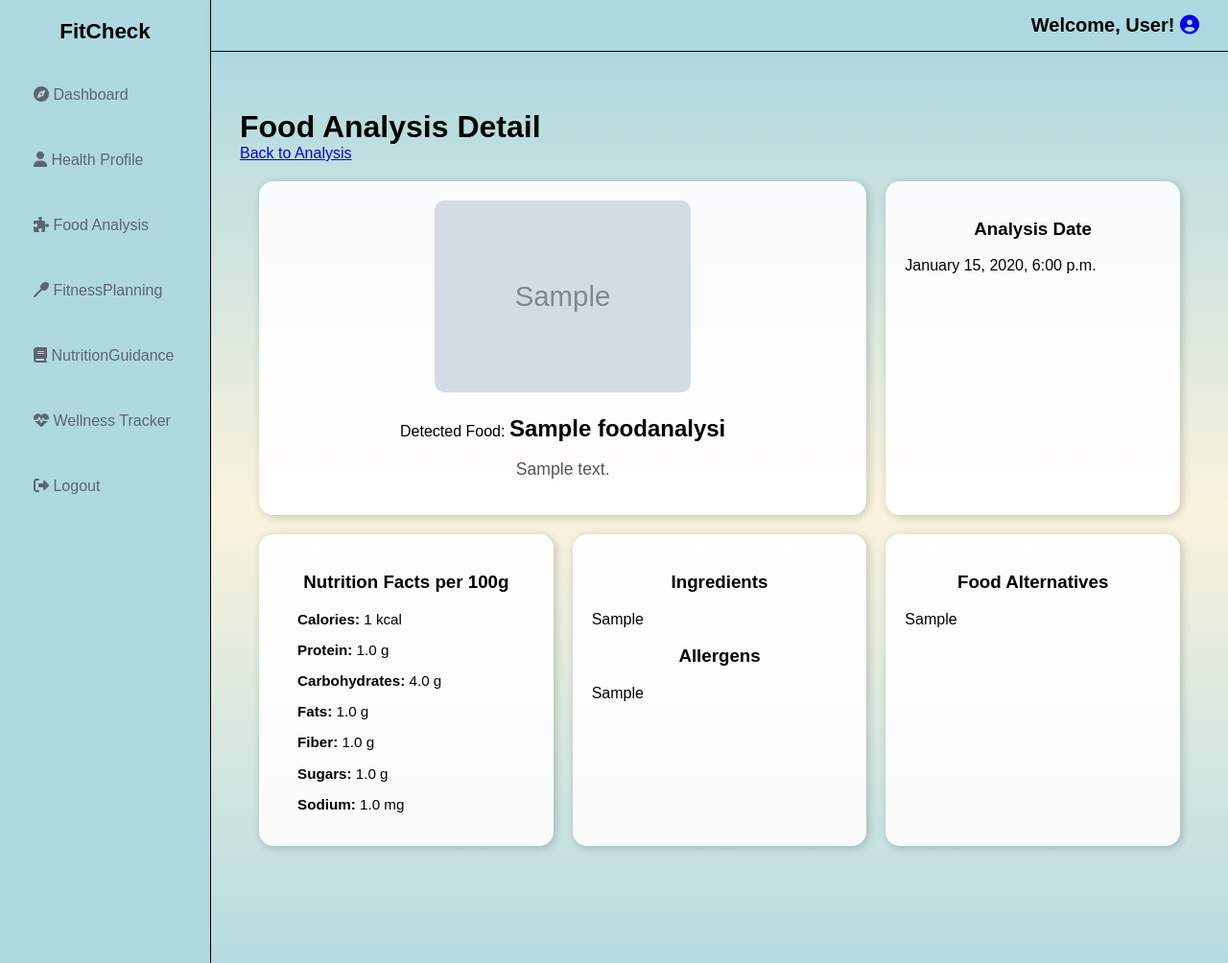
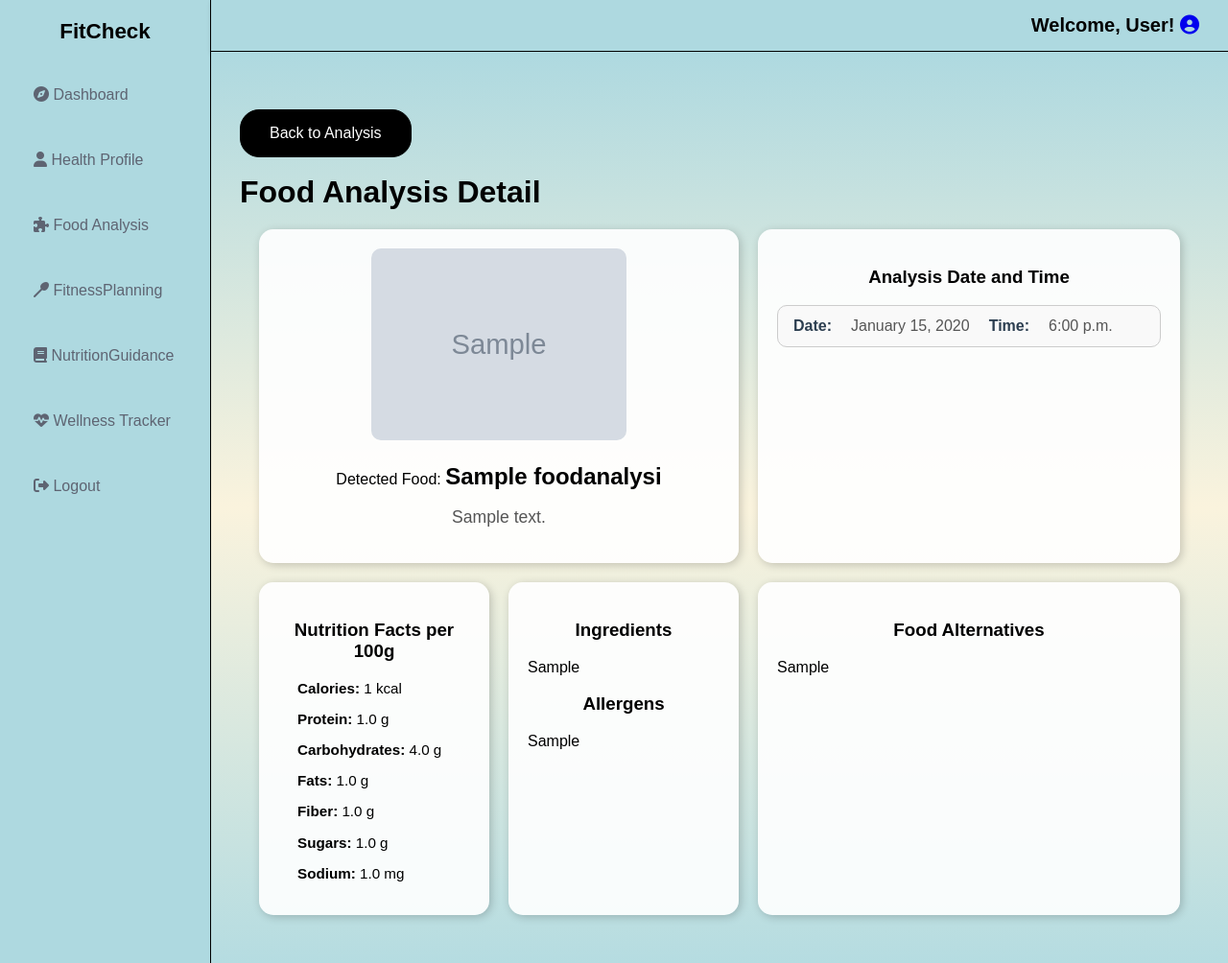
Before and after one commit to marybarbiebarrion/FitCheckApp, a Django app: page /food_analysis/1/ in a window 1280 px wide. Shown: the whole page at 96% size. Run offline with Django 5.2, Linux system fonts and the light colour scheme; tables that the repository leaves empty hold one stand-in row (values such as "Sample post"); grey boxes marked "Sample" are stand-in pictures; some libraries are stand-ins or nearby versions.

Commit message:
improve past analysis and back to analysis display

```diff
--- a/FoodAnalysis/templates/food_analysis_detail.html
+++ b/FoodAnalysis/templates/food_analysis_detail.html
@@ -2,8 +2,35 @@
 {% load static %}
 
 {% block content %}
+<style>
+  .button {
+    background-color: black;
+    color: white;
+    border: 1px solid black;
+    padding: 15px 30px;
+    border-radius: 20px;
+    text-decoration: none;
+    display: inline-block;
+    font-size: 1em;
+    cursor: pointer;
+    transition: background-color 0.3s, color 0.3s;
+    margin: 0;
+  }
+
+  .button:hover {
+    color: black;
+    background-color: white;
+  }
+
+  .button:active {
+    color: black;
+    background-color: white;
+    border-color: white;
+  }
+</style>
+<a href="{% url 'FoodAnalysis:food_analysis' %}" class="button">Back to Analysis</a>
+<br><br>
 <h1 style="margin-top: 0px; margin-bottom: 0px;">Food Analysis Detail</h1>
-<a href="{% url 'FoodAnalysis:food_analysis' %}" class="button">Back to Analysis</a>
 
 <div class="main-content">
   <section id="upper-left">
@@ -23,8 +50,13 @@
   </section>
 
   <section id="upper-right">
-    <h3>Analysis Date</h3>
-    <p>{{ analysis.analyzed_at|date:"F j, Y" }}, {{ analysis.analyzed_at|time:"g:i a" }}</p>
+    <h3>Analysis Date and Time</h3>
+    <div style="display: flex; gap: 20px; padding: 12px 16px; border: 1px solid #ccc; border-radius: 10px; background-color: #f9f9f9; min-width: 400px; flex-wrap: nowrap;">
+      <div style="font-weight: bold; color: #2c3e50;">Date:</div>
+      <div style="color: #555; white-space: nowrap;">{{ analysis.analyzed_at|date:"F j, Y" }}</div>
+      <div style="font-weight: bold; color: #2c3e50;">Time:</div>
+      <div style="color: #555;">{{ analysis.analyzed_at|time:"g:i a" }}</div>
+    </div>
   </section>
 
   <section id="lower-left">
```
Also changed, not shown: FoodAnalysis/templates/food_analysis.html (+12 -10 lines).
